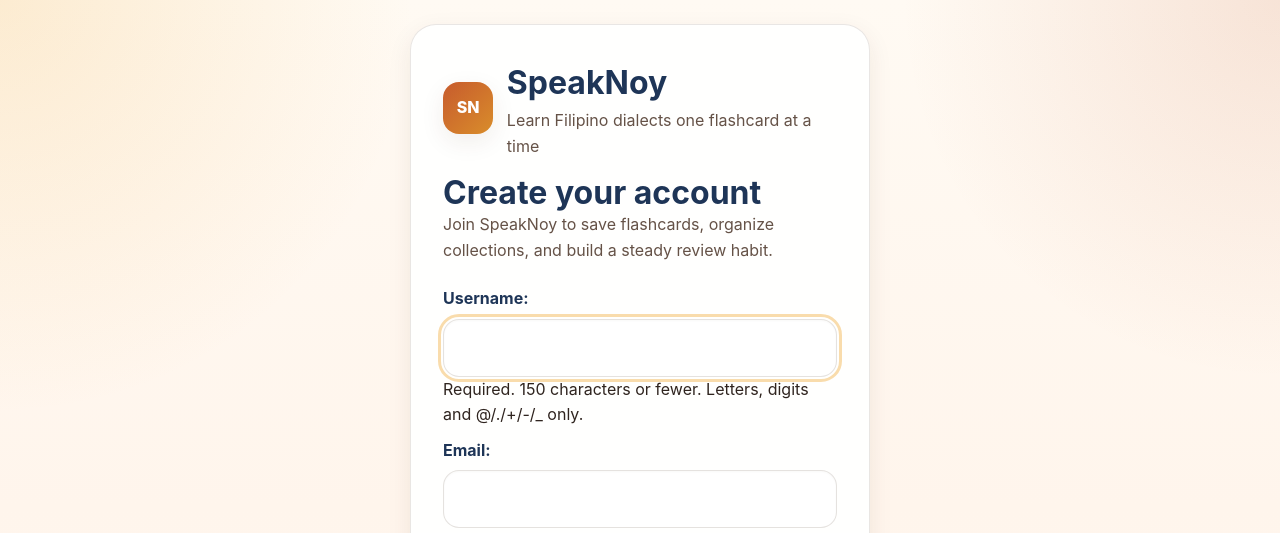
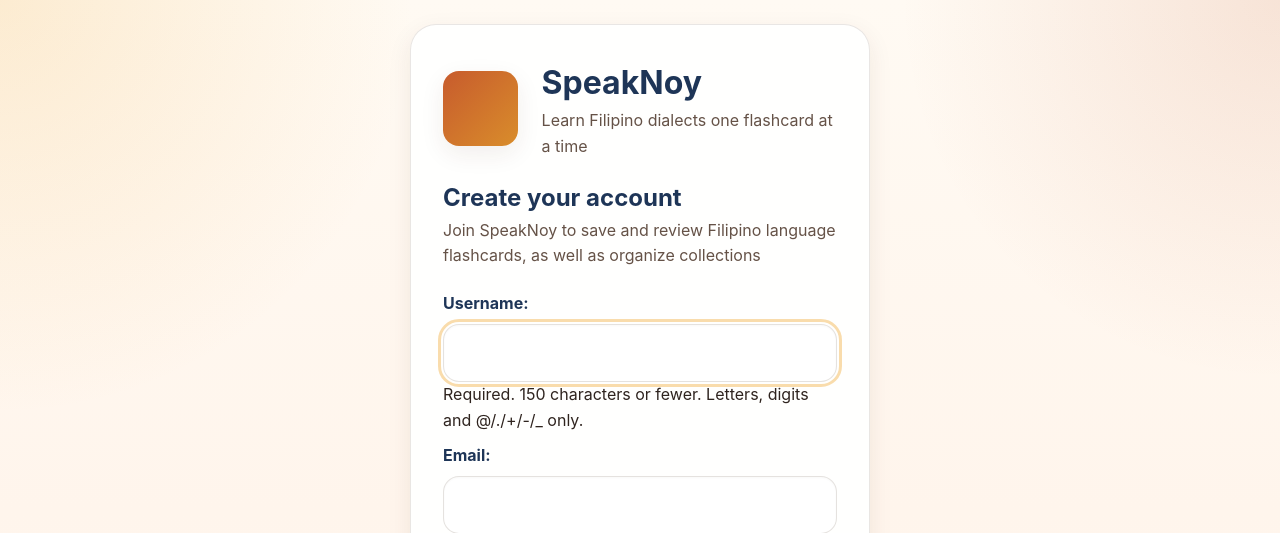
Before and after one commit to keithayeras/SpeakNoy, a Django app: page /accounts/signup/ in a window 1280 px wide. Shown: the top 533 px of the page. Run offline with Django 5.2, Linux system fonts and the light colour scheme; some libraries are stand-ins or nearby versions.

Commit message:
improved login and signup windows and fixed some design and layout issues

```diff
--- a/static/flashcards/style.css
+++ b/static/flashcards/style.css
@@ -138,6 +138,8 @@ textarea:focus-visible {
 .brand-mark {
     width: 46px;
     height: 46px;
+    min-width: 46px;
+    min-height: 46px;
     border-radius: 16px;
     display: grid;
     place-items: center;
@@ -593,12 +595,21 @@ textarea:focus-visible {
 }
 
 .auth-brand .brand-mark {
-    width: 52px;
-    height: 52px;
+    width: 75px;
+    height: 75px;
+    min-width: 75px;
+    min-height: 75px;
+    margin-right: 10px;
 }
 
 .auth-intro {
     margin-bottom: 1.4rem;
+}
+
+.auth-intro h2 {
+    margin-top: 20px;
+    margin-bottom: 0;
+    color: var(--heading);
 }
 
 .auth-links {
--- a/templates/accounts/login.html
+++ b/templates/accounts/login.html
@@ -5,6 +5,7 @@
         <meta charset="UTF-8">
         <meta name="viewport" content="width=device-width, initial-scale=1">
         <title>Login | SpeakNoy</title>
+        <link rel="icon" type="image/x-icon" href="{% static 'flashcards/SpeakNoy.ico' %}">
         <link rel="stylesheet" href="{% static 'flashcards/style.css' %}">
         <script src="https://cdn.lordicon.com/lordicon.js"></script>
     </head>
@@ -17,7 +18,7 @@
                             src="https://cdn.lordicon.com/wwsllqpi.json"
                             trigger="hover"
                             colors="primary:#ffffff"
-                            style="width:35px;height:35px">
+                            style="width:55px;height:55px">
                         </lord-icon>
                     </div>
                     <div>
@@ -27,7 +28,7 @@
                 </div>
 
                 <div class="auth-intro">
-                    <h1>Welcome back</h1>
+                    <h2>Welcome back</h2>
                     <p>Log in to continue your flashcards, collections, and daily review progress.</p>
                 </div>
 
--- a/templates/accounts/signup.html
+++ b/templates/accounts/signup.html
@@ -5,13 +5,22 @@
         <meta charset="UTF-8">
         <meta name="viewport" content="width=device-width, initial-scale=1">
         <title>Sign up | SpeakNoy</title>
+        <link rel="icon" type="image/x-icon" href="{% static 'flashcards/SpeakNoy.ico' %}">
         <link rel="stylesheet" href="{% static 'flashcards/style.css' %}">
+        <script src="https://cdn.lordicon.com/lordicon.js"></script>
     </head>
     <body>
         <div class="auth-page">
             <div class="login-card">
                 <div class="auth-brand">
-                    <div class="brand-mark">SN</div>
+                    <div class="brand-mark">
+                        <lord-icon
+                            src="https://cdn.lordicon.com/wwsllqpi.json"
+                            trigger="hover"
+                            colors="primary:#ffffff"
+                            style="width:55px;height:55px">
+                        </lord-icon>
+                    </div>
                     <div>
                         <h1 style="margin: 0; color: var(--heading);">SpeakNoy</h1>
                         <p style="margin: 0; color: var(--text-soft);">Learn Filipino dialects one flashcard at a time</p>
@@ -19,8 +28,8 @@
                 </div>
 
                 <div class="auth-intro">
-                    <h1>Create your account</h1>
-                    <p>Join SpeakNoy to save flashcards, organize collections, and build a steady review habit.</p>
+                    <h2>Create your account</h2>
+                    <p>Join SpeakNoy to save and review Filipino language flashcards, as well as organize collections</p>
                 </div>
 
                 <form method="post">
--- a/templates/flashcards/flashcard_list.html
+++ b/templates/flashcards/flashcard_list.html
@@ -49,7 +49,7 @@
 
             <div class="page-actions" style="margin-top: 1rem;">
                 {% if can_review %}
-                    <a href="{% url 'SpeakNoy:daily_review' %}" class="btn-review">
+                    <a href="{% url 'SpeakNoy:daily_review' %}" class="btn-review" style="margin-top: 70px; margin-bottom: -20px;">
                         <script src="https://cdn.lordicon.com/lordicon.js"></script>
                         <lord-icon
                             src="https://cdn.lordicon.com/nayeills.json"
@@ -61,7 +61,7 @@
                         Start daily review</a>
                 {% endif %}
                 {% if selected_dialect %}
-                    <a href="{% url 'SpeakNoy:dialect_review' %}" class="btn-secondary">Review this dialect</a>
+                    <a href="{% url 'SpeakNoy:dialect_review' %}" class="btn-secondary" style="margin-bottom: -80px;">Review this dialect</a>
                 {% endif %}
             </div>
         </div>
```
Also changed, not shown: db.sqlite3.
